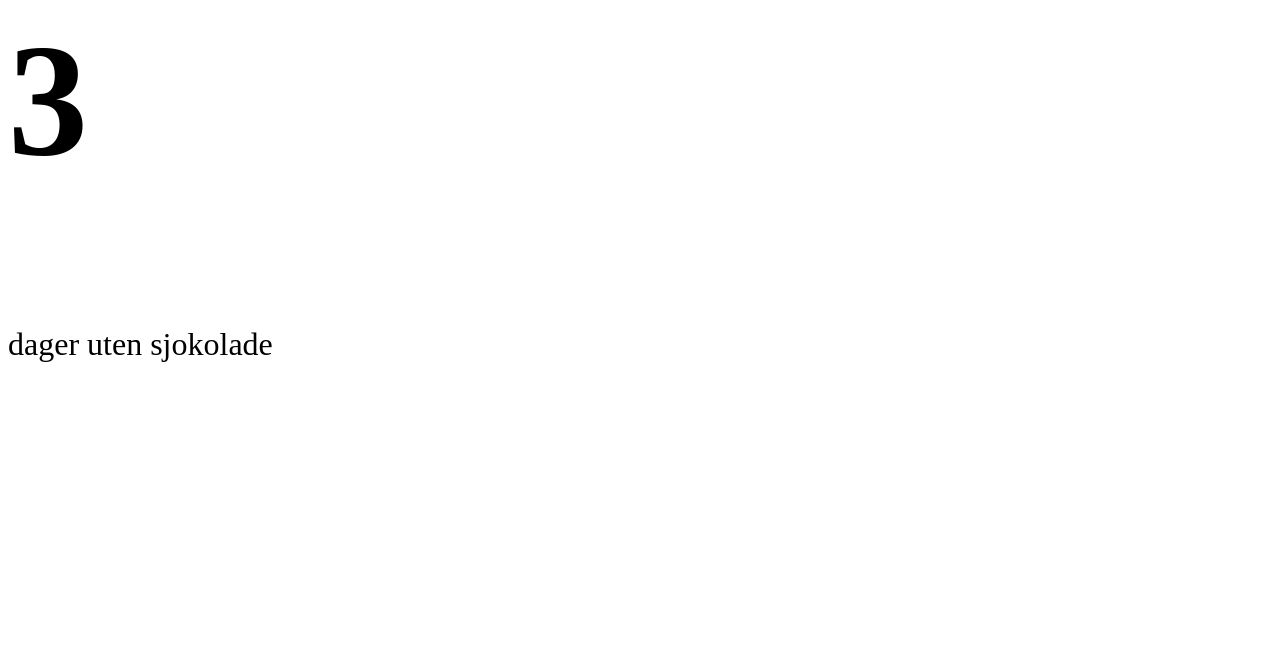
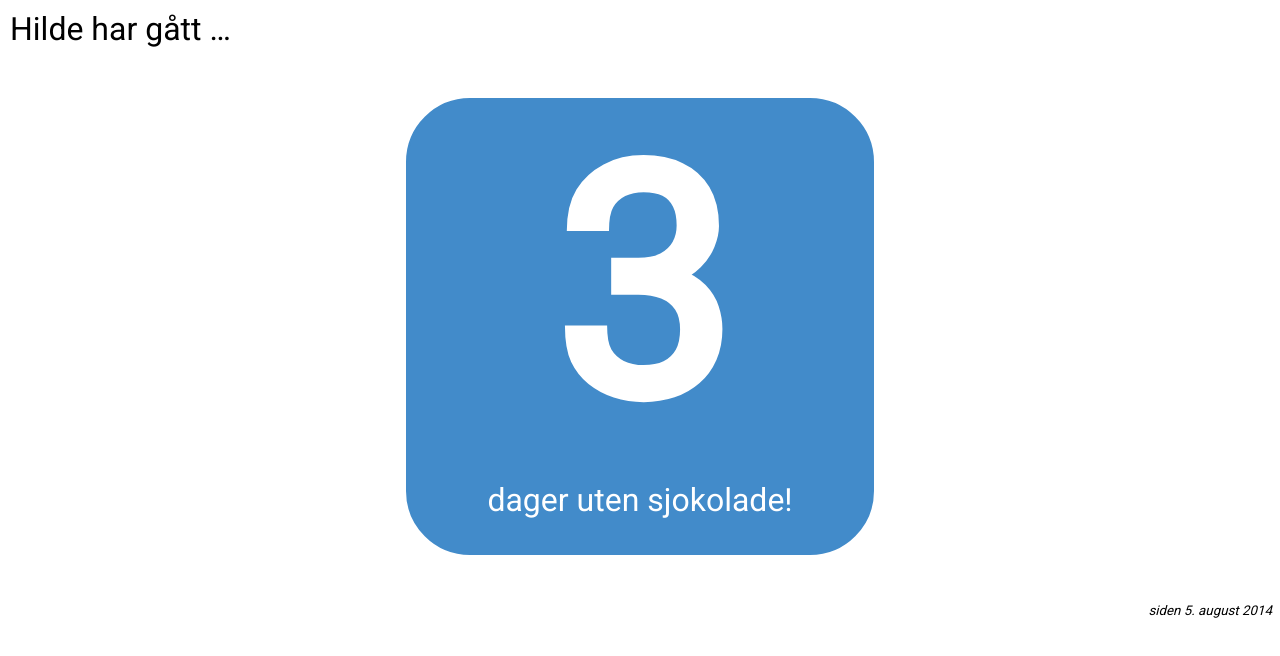
Before and after one commit to lstor/sugar, a plain HTML site: page hilde/index.html in a window 1280 px wide. Drawn offline with Linux system fonts and the light colour scheme.

Commit message:
Update index.html

```diff
--- a/hilde/index.html
+++ b/hilde/index.html
@@ -1,21 +1,44 @@
 <html>
     <head>
         <title>Hilde slutter med sjokolade</title>
+        <link href='http://fonts.googleapis.com/css?family=Roboto' rel='stylesheet' type='text/css'>
         <style>
-            h1 { font-size: 1000%; }
-            p { font-size: 200%; }
+            body {
+                font-family: 'Roboto', sans-serif;
+            }
+            h1 {
+                font-size: 2000%;
+                padding: 2px;
+                margin: 0px;
+            }
+            p {
+                font-size: 200%;
+                padding: 2px;
+                margin: 0px;
+            }
+            footer {
+                width: 100%;
+                text-align: right;
+            }
             .content {
-                margin: 0 auto;
-                padding: 0;
+                margin: 3em auto;
+                padding: 0 2em 2em 2em;
+                width: 25em;
+                background-color: #428bca;
+                text-align: center;
+                border: 2px solid #428bca;
+                border-radius: 4em;
+                color: white;
             }
         </style>
     </head>
     <body>
-
+    <p>Hilde har g&aring;tt &hellip;</p>
         <section class="content">
             <h1 id="days">0</h1>
-            <p>dager uten sjokolade</p>
+            <p>dager uten sjokolade!</p>
         </section>
+        <footer><small><i>siden 5. august 2014</i></small></footer>
 
         <script type="text/javascript">
             var startDate = new Date(2014, 7, 6);
```
